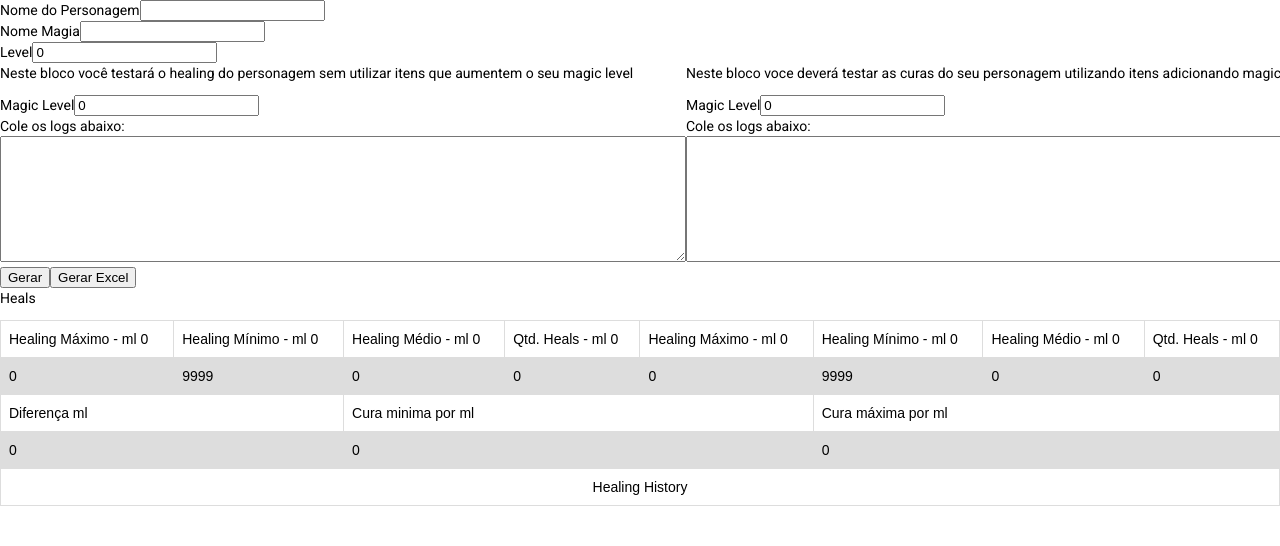
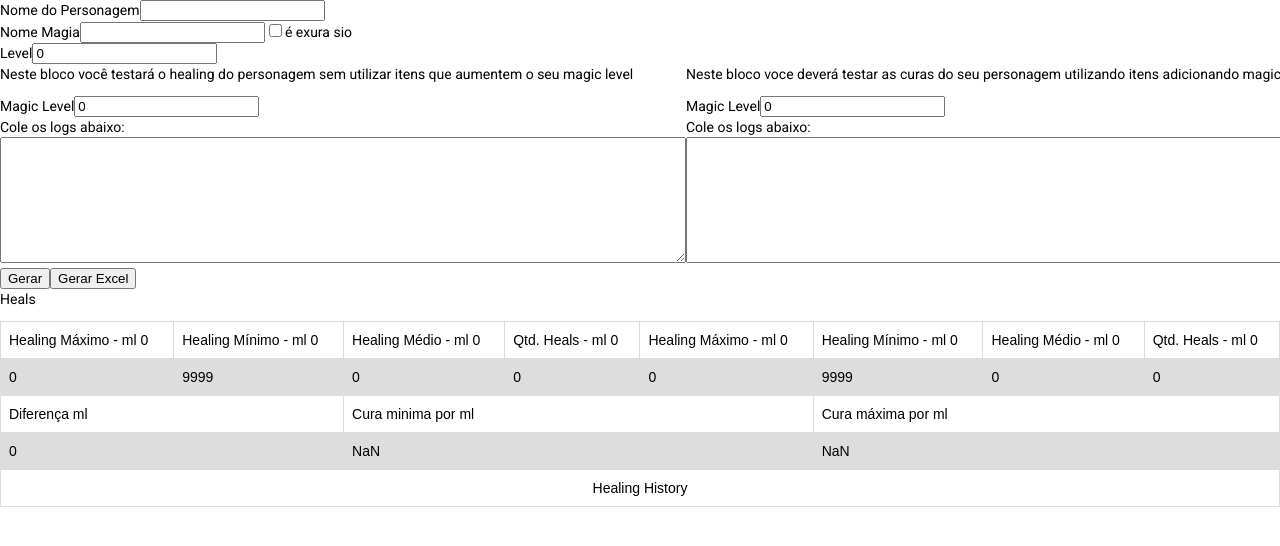
Before and after one commit to marluan/tibia-loot-parser, an Angular app: page / in a window 1280 px wide. Shown: the top 546 px of the page. Built offline with nearby package versions, Linux system fonts and the light colour scheme.

Commit message:
inclusão de regex para aceitar exura sio nos logs

```diff
--- a/src/app/input-data/input-data.component.html
+++ b/src/app/input-data/input-data.component.html
@@ -5,6 +5,8 @@
 <div class="form-group">
   <label for="mlvl">Nome Magia</label>
   <input type="text" id="nome" name="nome" [(ngModel)]="userLogs.spellName" #nome="ngModel">
+  <input type="checkbox" id="exurasio" name="exurasio" [(ngModel)]="exurasio">
+  <label for="exurasio">é exura sio</label>
 </div>
 <div class="form-group">
   <label for="level">Level</label>
@@ -112,8 +114,8 @@
     </tr>
     <tr>
       <td colspan="2">{{this.userLogs.mlvl2 - this.userLogs.mlvl}}</td>
-      <td colspan="3">{{userLogs.healMin2 - userLogs.healMin}}</td>
-      <td colspan="3">{{userLogs.healMax2 - userLogs.healMax}}</td>
+      <td colspan="3">{{(userLogs.healMin2 - userLogs.healMin)/(this.userLogs.mlvl2 - this.userLogs.mlvl)}}</td>
+      <td colspan="3">{{(userLogs.healMax2 - userLogs.healMax)/(this.userLogs.mlvl2 - this.userLogs.mlvl)}}</td>
     </tr>
     <tr>
       <td colspan="8" style="text-align: center;"> Healing History</td>
--- a/src/app/input-data/input-data.component.ts
+++ b/src/app/input-data/input-data.component.ts
@@ -13,6 +13,7 @@ export class InputDataComponent implements OnInit {
   userLogs:UserLogs = new UserLogs();
   submitted = false;
   beforeAfter:Array<BeforeAfter> = [];
+  exurasio:boolean=false;
 
   constructor() { }
 
@@ -73,7 +74,11 @@ export class InputDataComponent implements OnInit {
     let rep=this.userLogs.logs2.replace(/^[0-9]{2}:[0-9]{2} ([^Y]|Y[^o]|Yo[^u]|You[^ ]|You [^h]|You h[^e]|You he[^a]).*/mg,"");
     rep = rep.replace(/^([A-Za-z].*)/mg,"");
 
-    rep = rep.replace(/^[0-9]{2}:[0-9]{2} You heal yourself for ([0-9]+) hitpoints./mg,"$1");
+    if(this.exurasio){
+      rep = rep.replace(/^[0-9]{2}:[0-9]{2} You heal [A-Za-z ]+ for ([0-9]+) hitpoints./mg,"$1");
+    } else {
+      rep = rep.replace(/^[0-9]{2}:[0-9]{2} You heal yourself for ([0-9]+) hitpoints./mg,"$1");
+    }
 
     const regex = /[0-9]+/g;
     let m;
```
Also changed, not shown: 2 other files (tests, documents, lock files or other folders).
